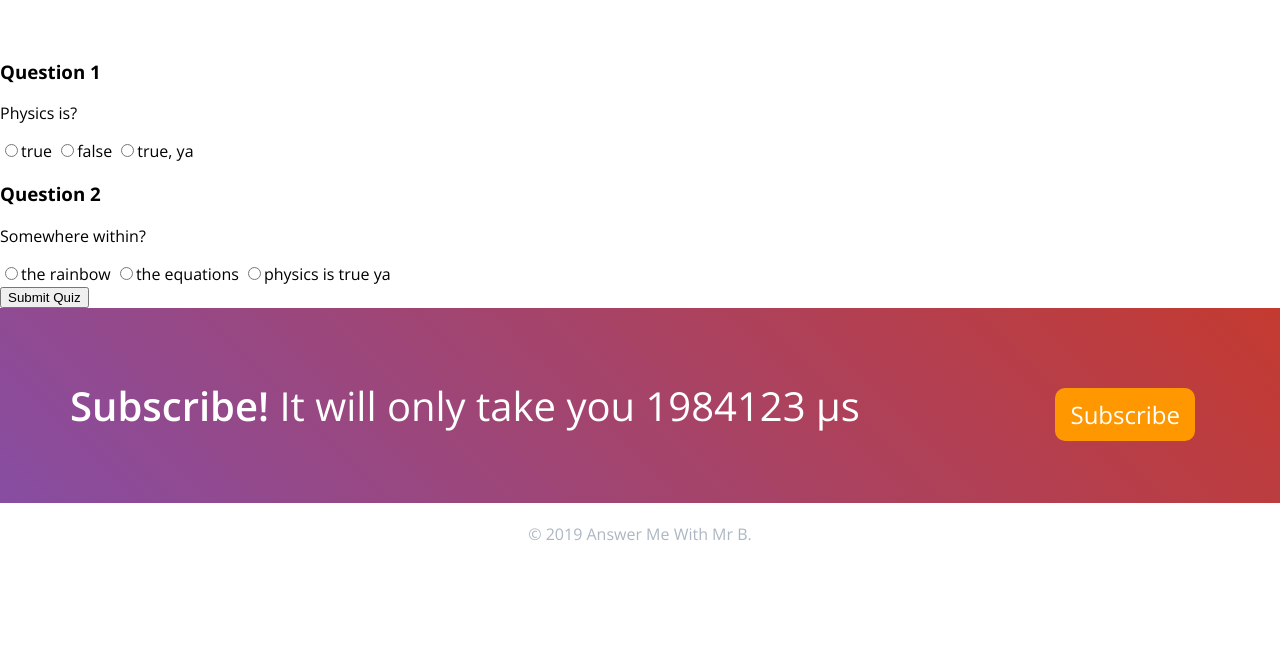
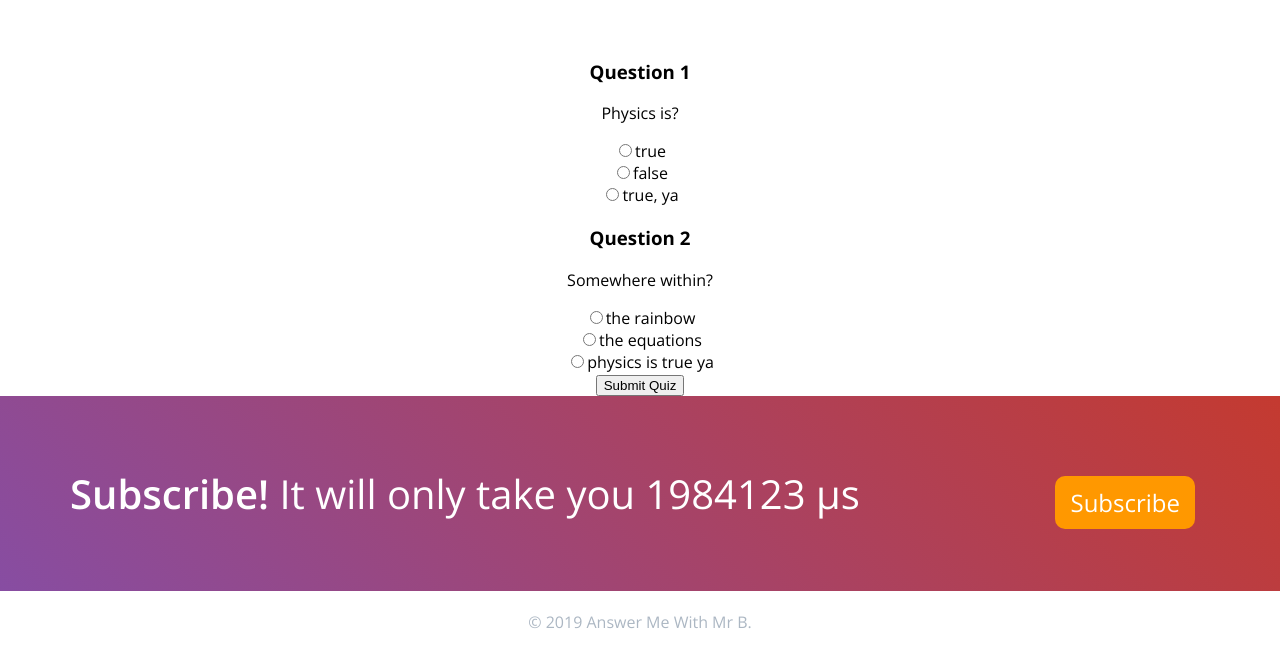
Before and after one commit to AnswerMeWithMrB/website, a Jekyll site: the page built from videos/_National5Teaching/001-refraction.md, in a window 1280 px wide. Shown: the part 1161-1814 px from the top of the page. Built offline with Jekyll 4.4.1, drawn with Linux system fonts in a browser that asks for light colours; before the commit the page ends 1726 px from its top, so only the background shows below that.

Commit message:
Move test css to main style for quiz

```diff
--- a/style.css
+++ b/style.css
@@ -315,3 +315,15 @@ form input[type=submit] {
   width: 100%;
   height: auto;
 }
+
+
+/* quiz style */
+#quiz-holder {
+  width: 60%;
+  margin: auto;
+  text-align: center;
+}
+
+.answer-holder {
+  display: block;
+}
```
Also changed, not shown: tests/video-template.html (+0 -8 lines).
